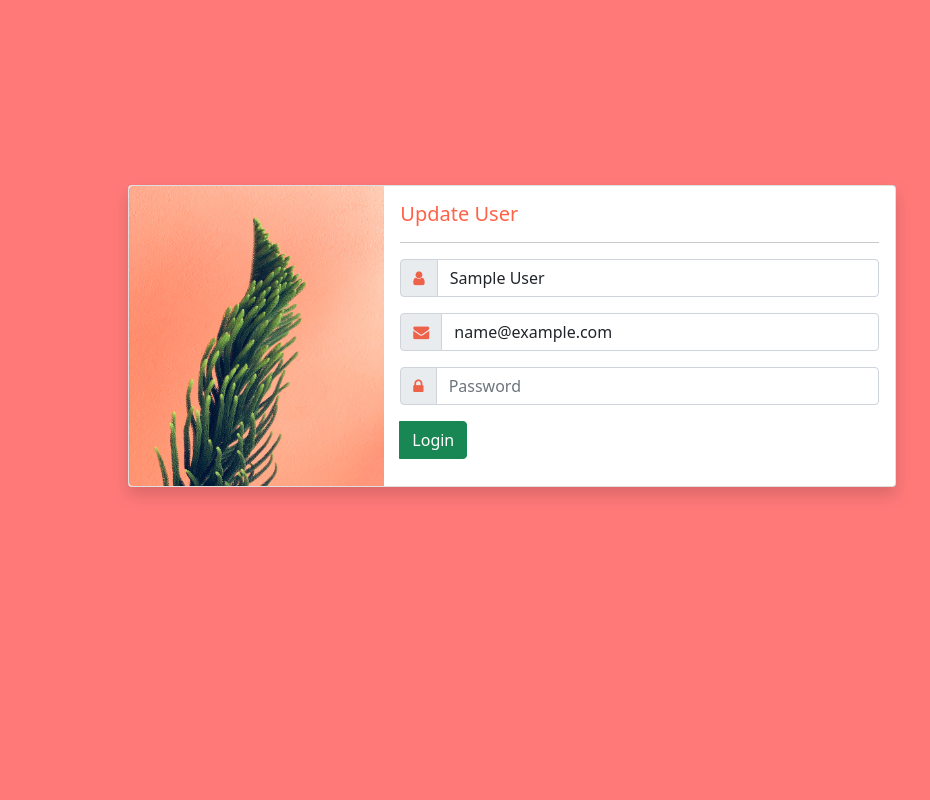
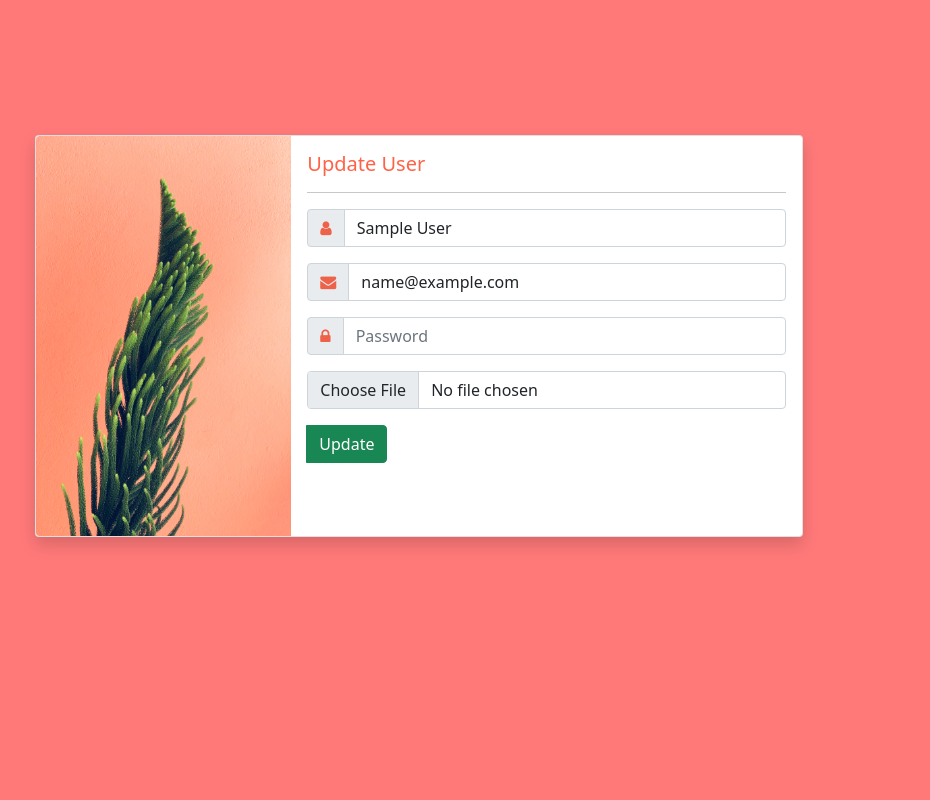
Before and after one commit to Sujon-Ahmed/CREATIVE_IT, a PHP site: page /edit_user.php?id=1 in a window 1280 px wide. Shown: the whole page, without its empty margins (117-1047 px from the left). Run offline with PHP 8.4, Linux system fonts and the light colour scheme; the visitor is signed in with stand-in values (Sample User, id 1); tables that the repository leaves empty or names only in its code hold one stand-in row (values such as "Sample post"); some libraries are stand-ins or nearby versions.

Commit message:
update image with empty password felid

```diff
--- a/neon/users/edit_user.php
+++ b/neon/users/edit_user.php
@@ -15,17 +15,17 @@ require '../include/header.php';
 <section>
     <div class="container">
         <div class="row m-auto">
-            <div class="col-lg-6 m-auto mt-5">
+            <div class="col-lg-8 m-auto mt-5">
                 <div class="card mb-3 shadow">
                     <div class="row g-0">
                         <div class="col-md-4 col-sm-12">
-                        <img src="../img/bg.jpg" class="img-fluid rounded-start images" style="width: 600px;height:300px" alt="...">
+                        <img src="../img/bg.jpg" class="img-fluid rounded-start images" style="width: 600px;height:400px" alt="...">
                         </div>
                         <div class="col-md-8 col-sm-12">
                             <div class="card-body">
                                 <h5 class="title">Update User </h5>
                                 <hr>
-                                <form action="update.php" method="POST">
+                                <form action="update.php" method="POST" enctype="multipart/form-data">
                                     <!-- name input felid -->
                                     <div class="input-group">
                                         <span class="input-group-text" id="basic-addon1"><i class="fa fa-user"></i></span>
@@ -66,10 +66,14 @@ require '../include/header.php';
                                             <?php
                                         }unset($_SESSION['password_error']);
                                     ?>
+                                    <!-- image input felid -->
+                                    <div class="input-group mt-3">
+                                        <input type="file" name="profile_image" class="form-control">
+                                    </div>
                                     <!-- button -->
                                     <div class="input-group mt-3">
                                         <input type="hidden" class="button" value="<?= $after_assoc['id'] ?>" name="id" >
-                                        <input type="submit" class="btn btn-success" value="Login" name="submit" >
+                                        <input type="submit" class="btn btn-success" value="Update" name="submit" >
                                     </div>
                                 </form>
                             </div>
```
Also changed, not shown: neon/users/update.php (+39 -3 lines), neon/uploads/users/4.png (deleted), neon/uploads/users/5.png (deleted), neon/uploads/users/6.png (deleted), neon/uploads/users/7.png (deleted), neon/uploads/users/8.png (deleted).
